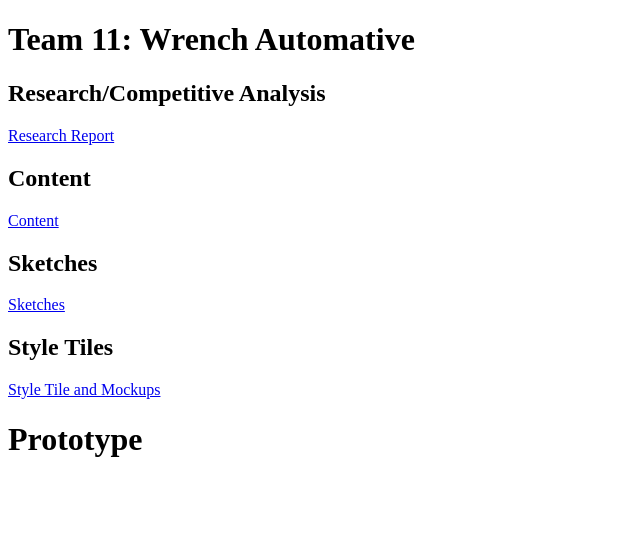
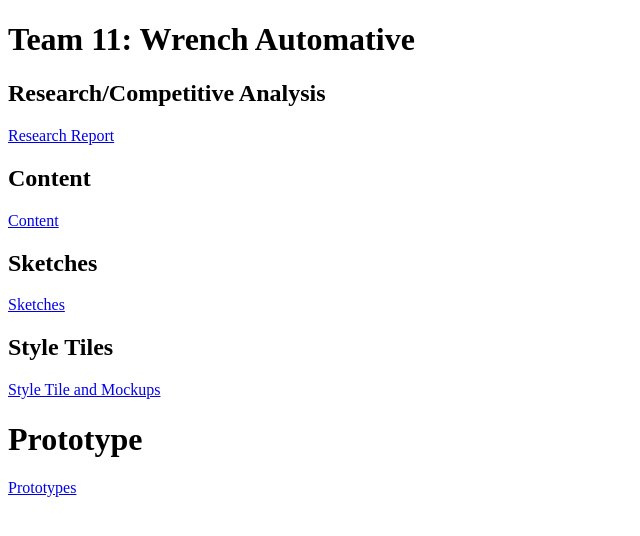
Before and after one commit to KentStateWeb/fall-2018-andrew-maykut-wrench-auto, a plain HTML site: page index.html in a window 1280 px wide. Shown: the whole page, without its empty margins (0-640 px from the left). Drawn offline with Linux system fonts and the light colour scheme.

Commit message:
Prototype page/folder link added

```diff
--- a/index.html
+++ b/index.html
@@ -25,5 +25,7 @@
 
     <h1>Prototype</h1>
 
+    <a href="prototype/index.html">Prototypes<a/>
+
   </body>
 </html>
```
